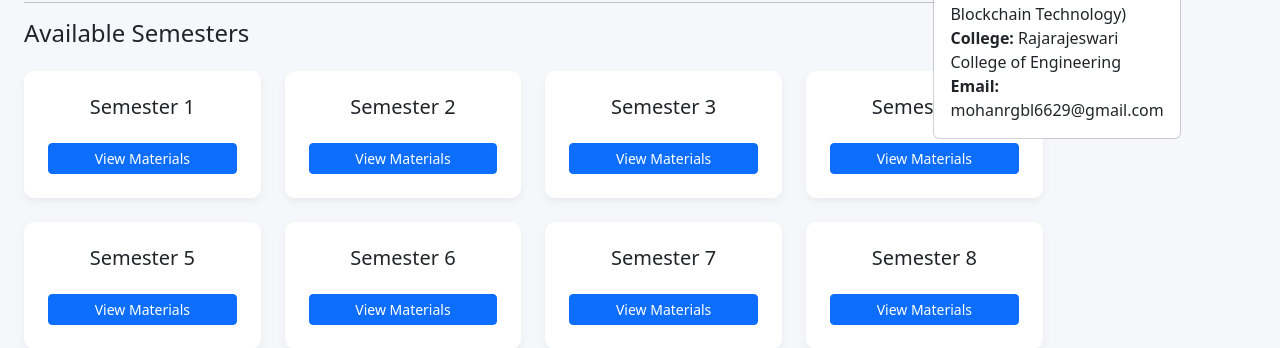
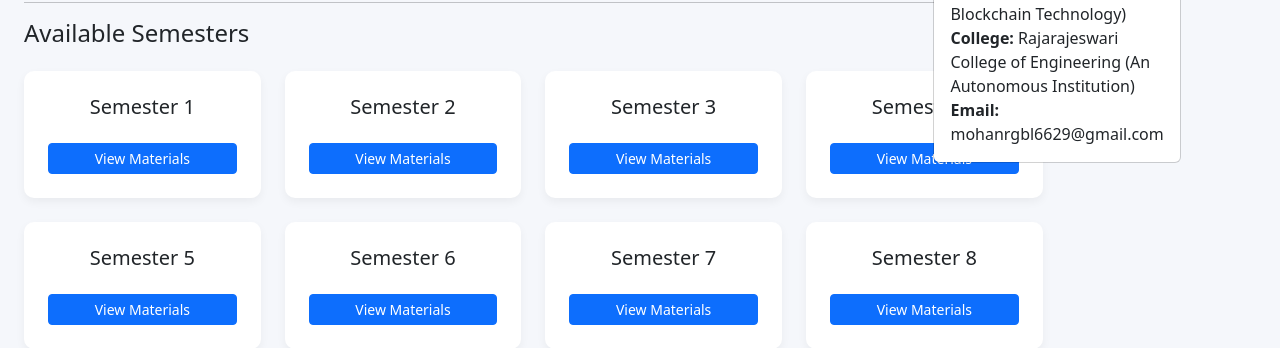
Before and after one commit to bharath-1206/EduVault, a Django app: template eduvault/templates/dashboard.html in a window 1280 px wide, after a click on "Help". Shown: the part 160-508 px from the top of the page. Run offline with Django 5.2, Linux system fonts and the light colour scheme; the template is opened without the code that fills it, so the values that code supplies are empty.

Commit message:
workinggg

```diff
--- a/eduvault/templates/base.html
+++ b/eduvault/templates/base.html
@@ -65,7 +65,7 @@ EduVault |  Rajarajeswari College of Engineering (An Autonomous Institution)
         <ul class="dropdown-menu dropdown-menu-end p-3">
             <li><strong>Name:</strong> Mohan Gowda B L ,  Bharath M</li>
             <li><strong>Branch:</strong> CSE (IoT Cybersecurity including Blockchain Technology)</li>
-            <li><strong>College:</strong> Rajarajeswari College of Engineering </li>
+            <li><strong>College:</strong> Rajarajeswari College of Engineering (An Autonomous Institution) </li>
             <li><strong>Email:</strong> mohanrgbl6629@gmail.com</li>
         </ul>
     </div>
```
